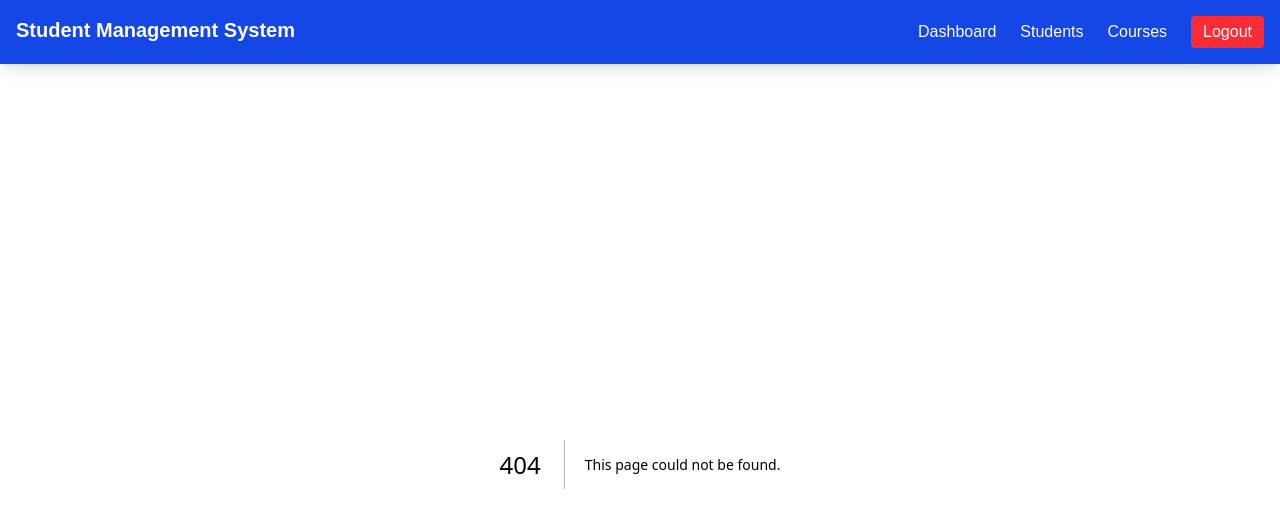
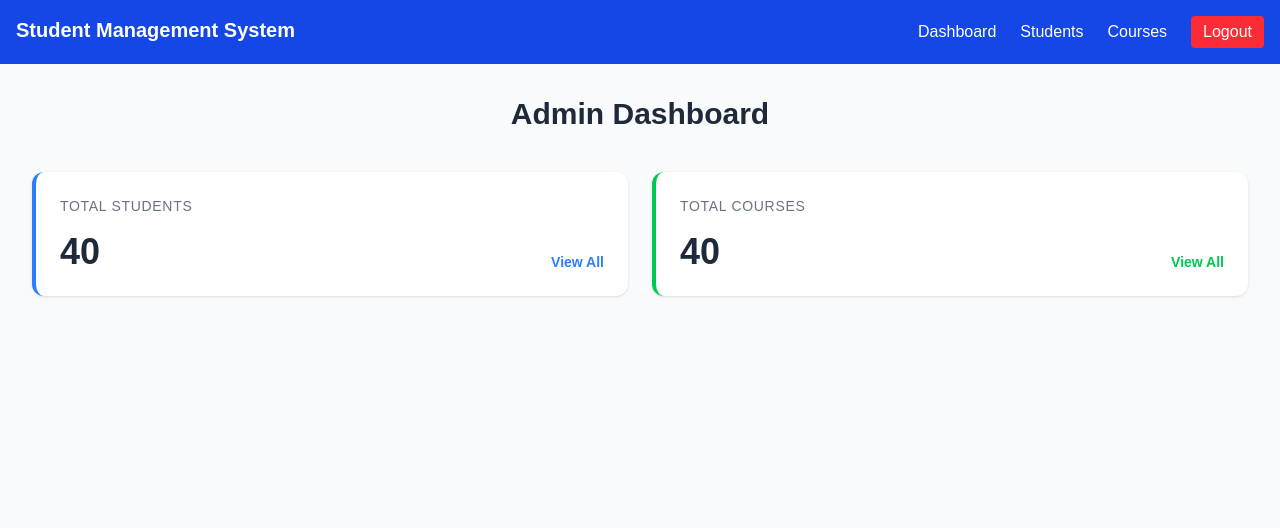
Before and after one commit to Dineth0/student-management-system, a Next.js app in the folder frontend/: page /dashboard in a window 1280 px wide. Before the commit this address had no page. Shown: the top 528 px of the page. Built offline with nearby package versions, Linux system fonts and the light colour scheme.

Commit message:
feat(ui): add dashboard

```diff
--- /dev/null
+++ b/frontend/app/dashboard/page.tsx
@@ -0,0 +1,51 @@
+import Link from 'next/link'
+import React from 'react'
+
+export default function page() {
+  return (
+    <div className='p-8 bg-gray-50 min-h-screen'>
+        <div className='flex justify-center items-center mb-10'>
+            <div>
+                <h1 className='text-3xl font-bold text-gray-800'>Admin Dashboard</h1>
+            </div>
+        </div>
+
+        <div className='grid grid-cols-1 md:grid-cols-2 lg:grid-cols-2 gap-6'>
+            <Link href="/students">
+                <div className='p-6 bg-white border-l-4 border-blue-500 rounded-xl shadow-sm hover:shadow-md transition cursor-pointer group'>
+                    <div className='text-gray-500 text-sm font-medium uppercase tracking-wider'>
+                        Total Students
+                    </div>
+
+                    <div className='flex justify-between items-end mt-4'>
+                        <span className='text-4xl font-bold text-gray-800 group-hover:text-blue-600 transition'>
+                            40
+                        </span>
+                        <span className='text-blue-500 text-sm font-semibold'>
+                            View All
+                        </span>
+                    </div>
+                </div>
+            </Link>
+
+
+            <Link href="/course">
+                <div className='p-6 bg-white border-l-4 border-green-500 rounded-xl shadow-sm hover:shadow-md transition cursor-pointer group'>
+                    <div className='text-gray-500 text-sm font-medium uppercase tracking-wider'>
+                        Total Courses
+                    </div>
+
+                    <div className='flex justify-between items-end mt-4'>
+                        <span className='text-4xl font-bold text-gray-800 group-hover:text-blue-600 transition'>
+                            40
+                        </span>
+                        <span className='text-green-500 text-sm font-semibold'>
+                            View All
+                        </span>
+                    </div>
+                </div>
+            </Link>
+        </div>
+    </div>
+  )
+}
```
